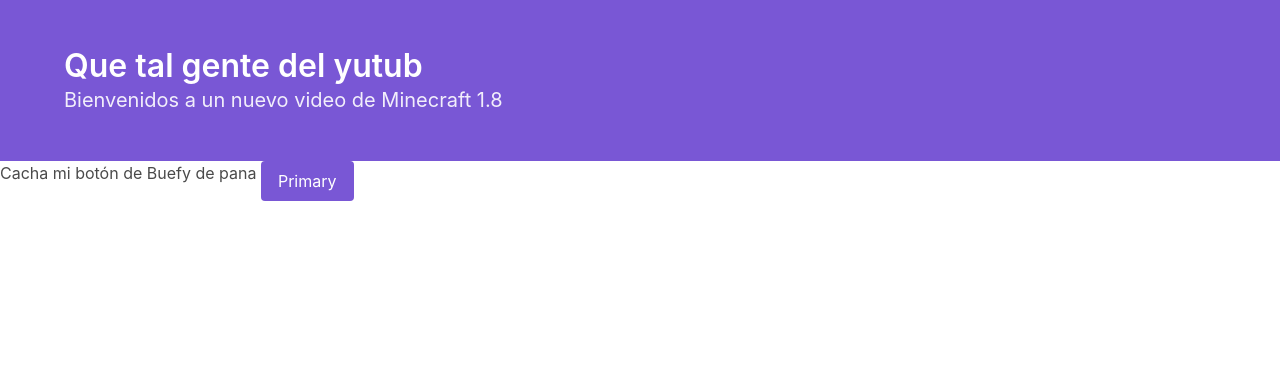
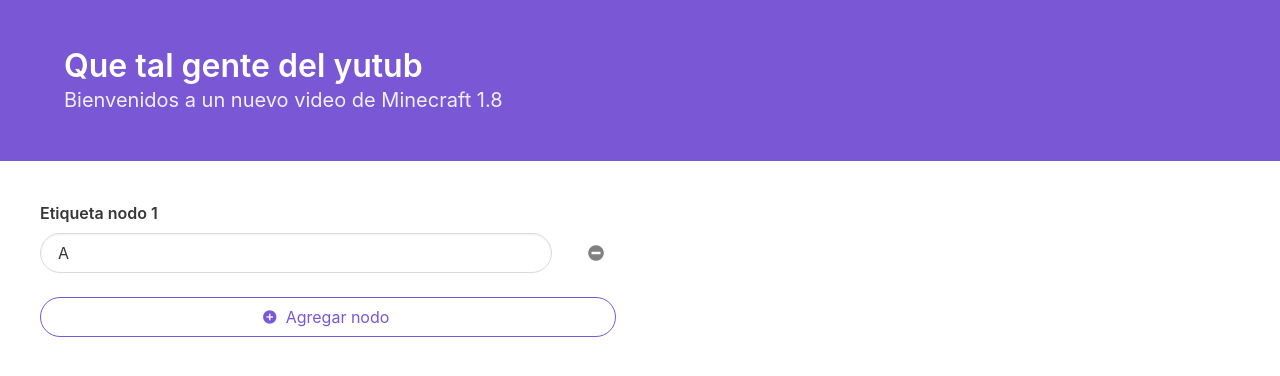
Before and after one commit to GaedoC/grafosalgoritmicos, a Vue app in the folder cliente/: page / in a window 1280 px wide. Shown: the top 376 px of the page. Built offline with nearby package versions, Linux system fonts and the light colour scheme.

Commit message:
Se crea los inputs de nodos

```diff
--- a/cliente/public/index.html
+++ b/cliente/public/index.html
@@ -1,18 +1,23 @@
 <!DOCTYPE html>
 <html lang="en">
+
 <head>
   <meta charset="utf-8">
   <meta http-equiv="X-UA-Compatible" content="IE=edge">
   <meta name="viewport" content="width=device-width,initial-scale=1.0">
   <link rel="icon" href="<%= BASE_URL %>favicon.ico">
   <link rel="stylesheet" href="https://cdn.materialdesignicons.com/2.5.94/css/materialdesignicons.min.css">
+  <link rel="stylesheet" href="https://use.fontawesome.com/releases/v5.2.0/css/all.css">
   <title><%= htmlWebpackPlugin.options.title %></title>
 </head>
+
 <body>
   <noscript>
-      <strong>We're sorry but <%= htmlWebpackPlugin.options.title %> doesn't work properly without JavaScript enabled. Please enable it to continue.</strong>
+    <strong>We're sorry but <%= htmlWebpackPlugin.options.title %> doesn't work properly without JavaScript enabled.
+      Please enable it to continue.</strong>
   </noscript>
   <div id="app"></div>
   <!-- built files will be auto injected -->
 </body>
+
 </html>
--- /dev/null
+++ b/cliente/src/components/NodosInput.vue
@@ -0,0 +1,67 @@
+<template>
+  <div>
+    <div
+      class="columns is-marginless is-paddingless"
+      style="align-items: flex-end;"
+      v-for="(etiqueta, i) in etiquetas"
+      :key="i"
+    >
+      <div class="column">
+        <b-field :label="'Etiqueta nodo ' + (i + 1)">
+          <b-input v-model="etiquetas[i]" placeholder="" rounded></b-input>
+        </b-field>
+      </div>
+      <div class="column is-narrow">
+        <b-tooltip
+          v-if="etiquetas.length > 1"
+          label="Eliminar"
+          class="is-danger"
+          position="is-right"
+        >
+          <a class="navbar-item" @click="eliminarNodo(i)"
+            ><b-icon pack="fa" class="is-danger" icon="minus-circle"></b-icon
+          ></a>
+        </b-tooltip>
+        <div v-else class="navbar-item">
+          <b-icon pack="fa" icon="minus-circle" style="color: grey;"></b-icon>
+        </div>
+      </div>
+    </div>
+    <div
+      class="columns is-marginless is-paddingless"
+      style="align-items: flex-end;"
+    >
+      <b-button
+        type="is-primary"
+        style=" margin: 12px;"
+        outlined
+        rounded
+        expanded
+        @click="agregarNodo"
+        icon-left="plus-circle"
+        >Agregar nodo</b-button
+      >
+    </div>
+  </div>
+</template>
+
+<script>
+export default {
+  name: "NodosInput",
+  data: () => ({
+    etiquetas: ["A"],
+    indiceMaximo: 1,
+  }),
+  methods: {
+    agregarNodo() {
+      this.indiceMaximo++;
+      var valorAsciiA = 65;
+      var caracter = String.fromCharCode(valorAsciiA + this.indiceMaximo);
+      this.etiquetas.push(caracter);
+    },
+    eliminarNodo(i) {
+      this.etiquetas.splice(i, 1);
+    },
+  },
+};
+</script>
--- a/cliente/src/views/Main.vue
+++ b/cliente/src/views/Main.vue
@@ -12,15 +12,22 @@
         </div>
       </div>
     </section>
-    <p>
-      Cacha mi botón de Buefy de pana
-      <b-button type="is-primary">Primary</b-button>
-    </p>
+    <div class="columns" style="align-items: flex-end; padding: 20px;">
+      <div class="column" style="padding: 20px;">
+        <nodos-input />
+      </div>
+      <div class="column"></div>
+    </div>
   </div>
 </template>
 
 <script>
+import NodosInput from "../components/NodosInput.vue";
+
 export default {
   name: "Main",
+  components: {
+    NodosInput,
+  },
 };
 </script>
```
Lines whose indentation alone changed are shown as unchanged.
